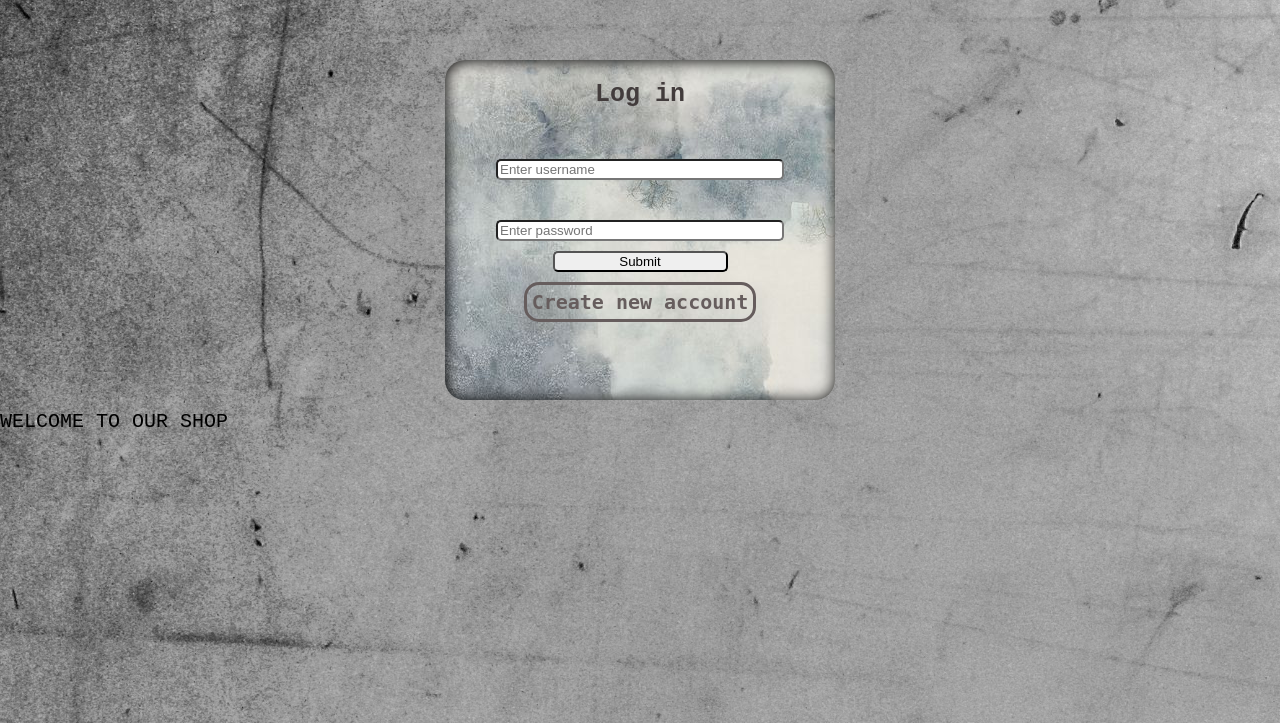
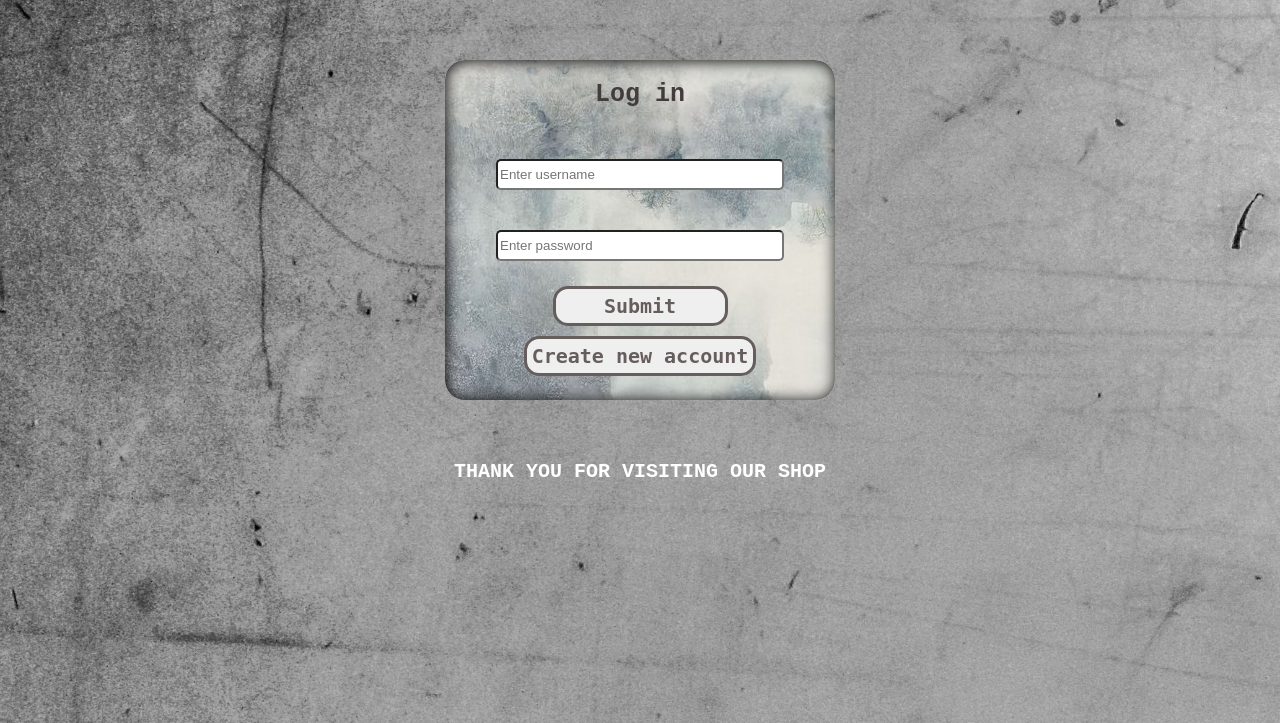
Before and after one commit to EldinKecap/Web-Programming-SITE, a PHP site: page /login.php in a window 1280 px wide. Shown: the part 59-782 px from the top of the page. Run offline with PHP 8.4, Linux system fonts and the light colour scheme.

Commit message:
working on the design and including php header and footer on all pages

```diff
--- a/includes/footer.php
+++ b/includes/footer.php
@@ -1,3 +1,3 @@
 </body>
-<footer>Welcome to our shop</footer>
+<footer>Thank you for visiting our shop</footer>
 </html>
--- a/index.php
+++ b/index.php
@@ -3,7 +3,7 @@
     include 'includes/header.php';
     ?>
     <div id="indexBody" >
-    wellsadfasdhf
+    sdfasd
     </div>
     <?php
     include 'includes/footer.php';
--- a/login.php
+++ b/login.php
@@ -10,7 +10,7 @@
         <div id="errorPassword"></div>
         <input type="text" id="password" placeholder="Enter password">
         <input id="submit" type="submit">
-        <a href = "createAccount.html" class = "createNewAccount">Create new account</a>
+        <a href = "createAccount.php" class = "createNewAccount">Create new account</a>
     </form>
 
     <?php
--- a/styles.css
+++ b/styles.css
@@ -4,7 +4,7 @@ body{
                         "body body body"
                         "footer footer footer";
     grid-gap: 10px;
-    grid-template-columns: 1fr 1fr 1fr;
+    /* grid-template-columns: auto 1fr auto; */
     background-size: cover;
     background-repeat: no-repeat;
     background-image: url(./Images/backgroundBodyImage.jpg) ;
@@ -47,19 +47,16 @@ form{
     box-shadow: inset 1px 1px 15px black;
     max-width: 350px;
     background-image: url('/Images/BackgroundFormImage.jpg');
+    background-color: lightgrey;
     background-position: 50% 0%;
 }
 
-#submit{
-    width: 50%;
 
-    margin-top: 10px ;
-}
 input[type="text"]{
     width: 80%;
-
+    height: 25px;
 }
-.createNewAccount{
+.createNewAccount ,#submit{
     font-weight: 600;
     margin-top: 10px;
     color: rgb(102, 93, 93);
@@ -69,9 +66,14 @@ input[type="text"]{
     font-size: 20px;
     border: solid 3px;
     border-radius: 15px;
+    background-color: #EFEFEF;
 }
+#submit{
+    width: 50%;
 
-.createNewAccount:hover{
+    margin-top: 25px ;
+}
+.createNewAccount:hover ,#submit:hover{
     box-shadow: inset 1px 1px 8px;
     padding: 5px;
 }
@@ -85,11 +87,15 @@ input[type="text"]{
     text-align: center;
 }
 
-a{
+nav a{
     color: rgb(66, 60, 60);
     text-decoration: none;
     font-size: 25px;
     font-weight: 600;
+}
+
+nav a:hover{
+    text-decoration: underline;
 }
 
 .formTitle{
@@ -109,11 +115,19 @@ input{
 
 #indexBody{
     grid-area: body;
+    /* height:100%; */
+    margin: 100px;
+    /* background-color: black; */
+    justify-self: center;
 }
 
 footer{
     grid-area: footer;
     text-transform: uppercase;
+    font-weight: bold;
     font-size: 20px;
-    color: aquamarin;
+    color: #fff ;
+    text-align: center;
+    position: relative;
+    margin-top: 50px;
 }
```
Also changed, not shown: createAccount.php (renamed from createAccount.html, +9 -18 lines), Images/backgroundBody.avif (deleted).
